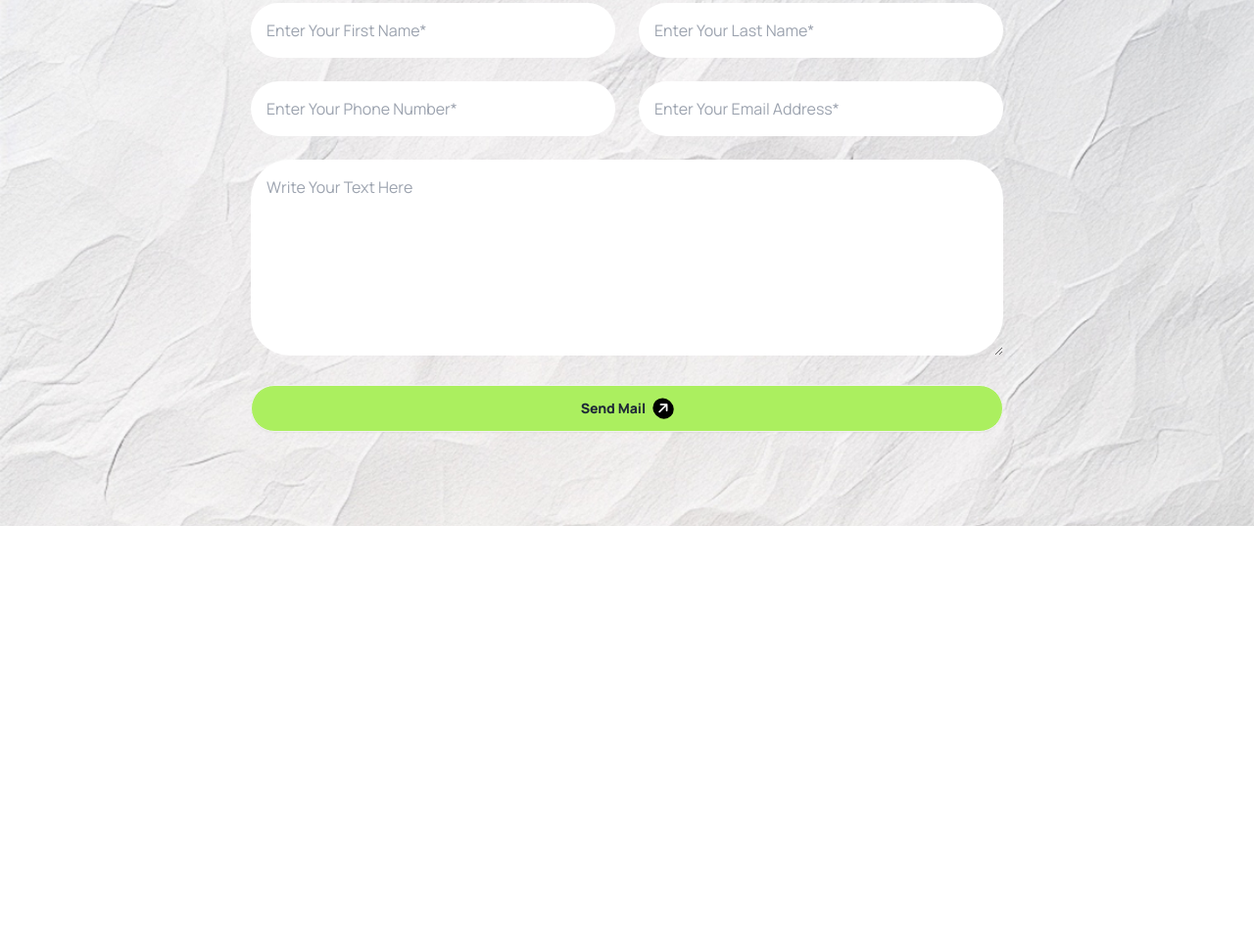
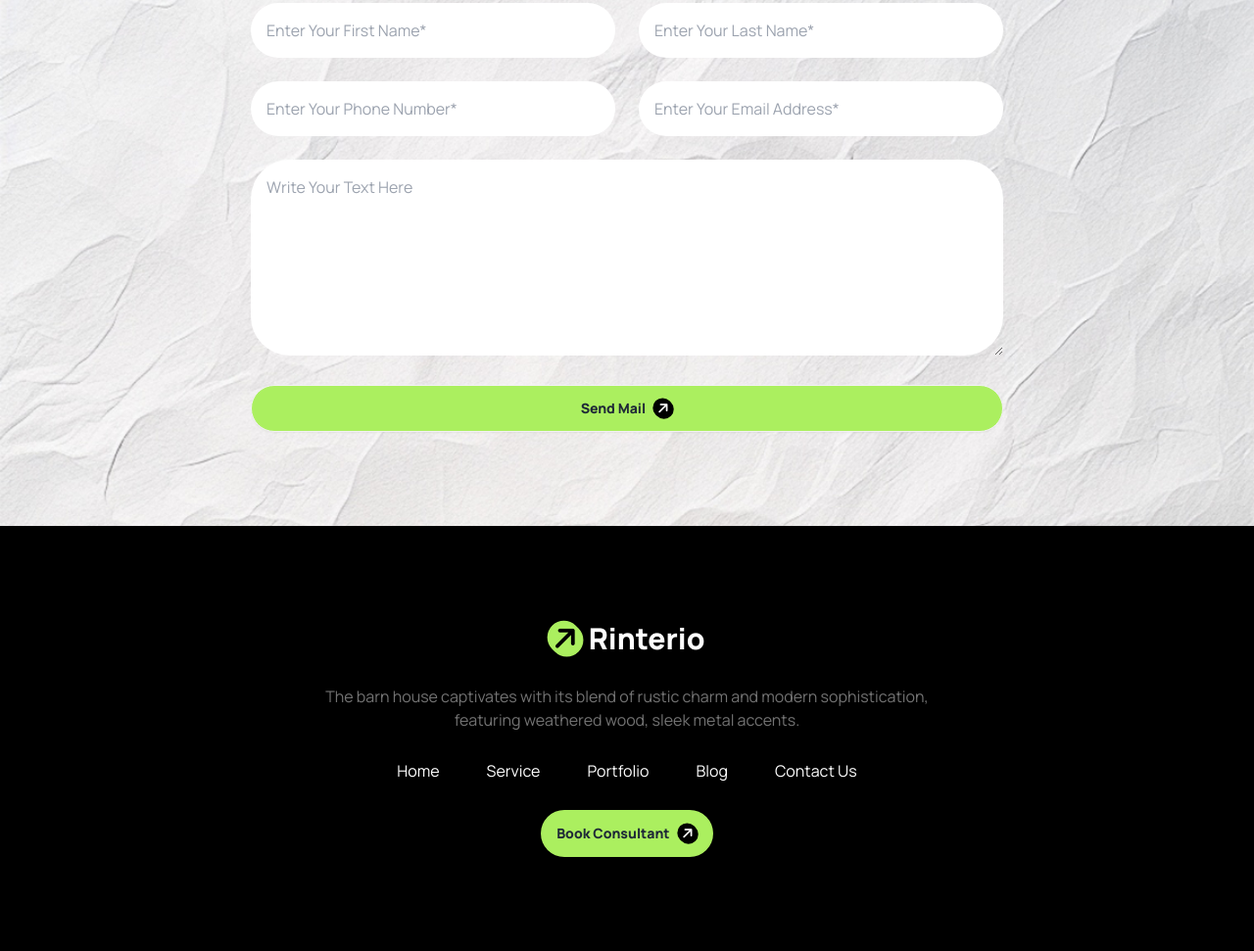
Before and after one commit to jahidul2004/assignment-3, a plain HTML site: page index.html in a window 1280 px wide. Shown: the part 4135-5106 px from the top of the page at 98% size. Before the commit the page ends 4672 px from the top, so only its background shows below. Drawn offline with nearby package versions, Linux system fonts and the light colour scheme.

Commit message:
Footer section added.

```diff
--- a/index.html
+++ b/index.html
@@ -539,5 +539,36 @@
             <!-- Lets connect section end here -->
         </main>
         <!-- Main section end here -->
+
+        <!-- Footer section start from here -->
+         <footer class="w-full bg-black py-24">
+            <section class="w-[90%] md:container lg:container m-auto text-center">
+                <!-- Info Container -->
+                 <div>
+                    <h1 class="text-white font-extrabold text-3xl"><i
+                        class="fa-solid fa-arrow-right bg-deep p-1 rounded-full -rotate-45 text-black"
+                    ></i
+                    >  Rinterio</h1>
+                    <p class="text-[#737373] my-7">The barn house captivates with its blend of rustic charm and modern sophistication,<br>featuring weathered wood, sleek metal accents.</p>
+                 </div>
+                 <!-- Items Container -->
+                  <div class="m-auto w-max">
+                    <ul class="flex flex-col md:flex-row lg:flex-row gap-12 text-white">
+                        <a href="#"><li>Home</li></a>
+                        <a href="#"><li>Service</li></a>
+                        <a href="#"><li>Portfolio</li></a>
+                        <a href="#"><li>Blog</li></a>
+                        <a href="#"><li>Contact Us</li></a>
+                    </ul>
+                  </div>
+                  <!-- Button -->
+                  <a class="mt-7 w-full md:w-max lg:w-max border-none btn bg-deep rounded-3xl font-extrabold"
+                  >Book Consultant<i
+                      class="fa-solid fa-arrow-right text-[#f4f4f4] bg-[black] p-1 rounded-full -rotate-45"
+                  ></i
+              ></a>
+            </section>
+         </footer>
+         <!-- Footer section end here -->
     </body>
 </html>
```
